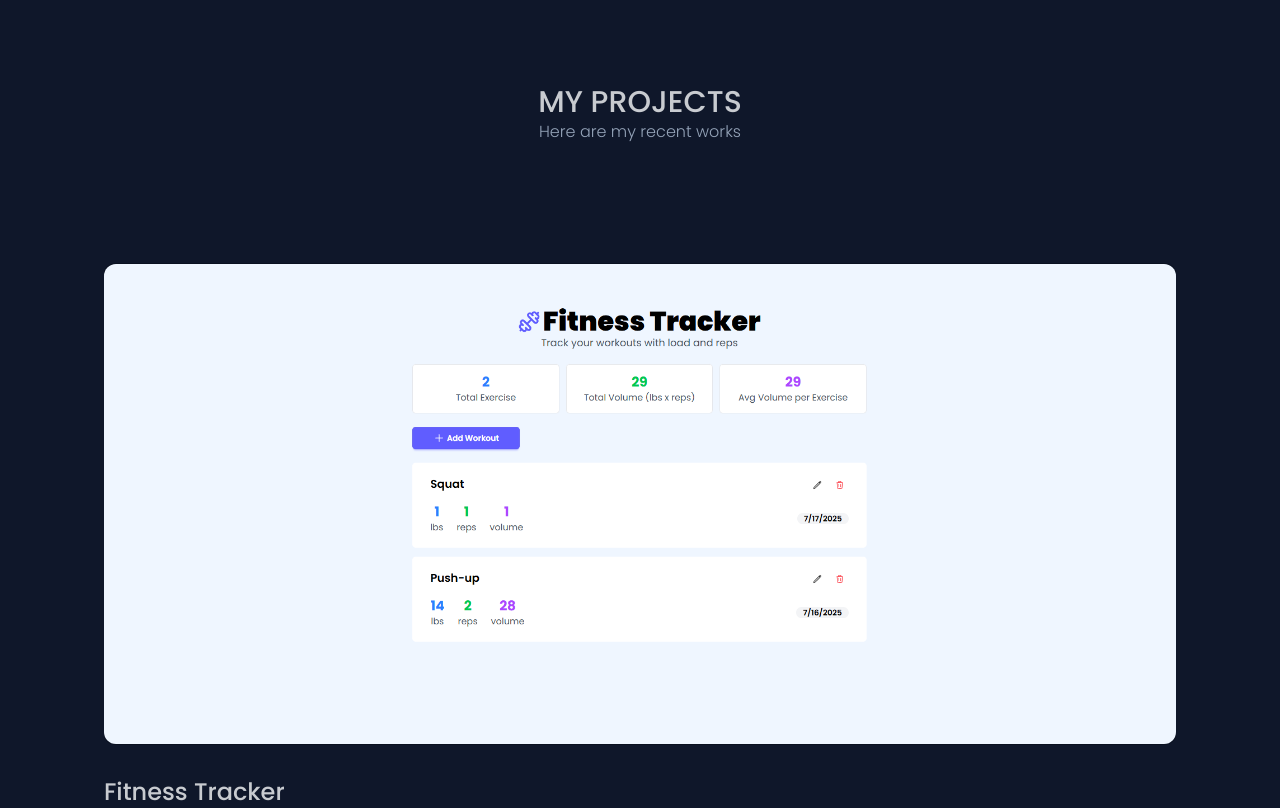
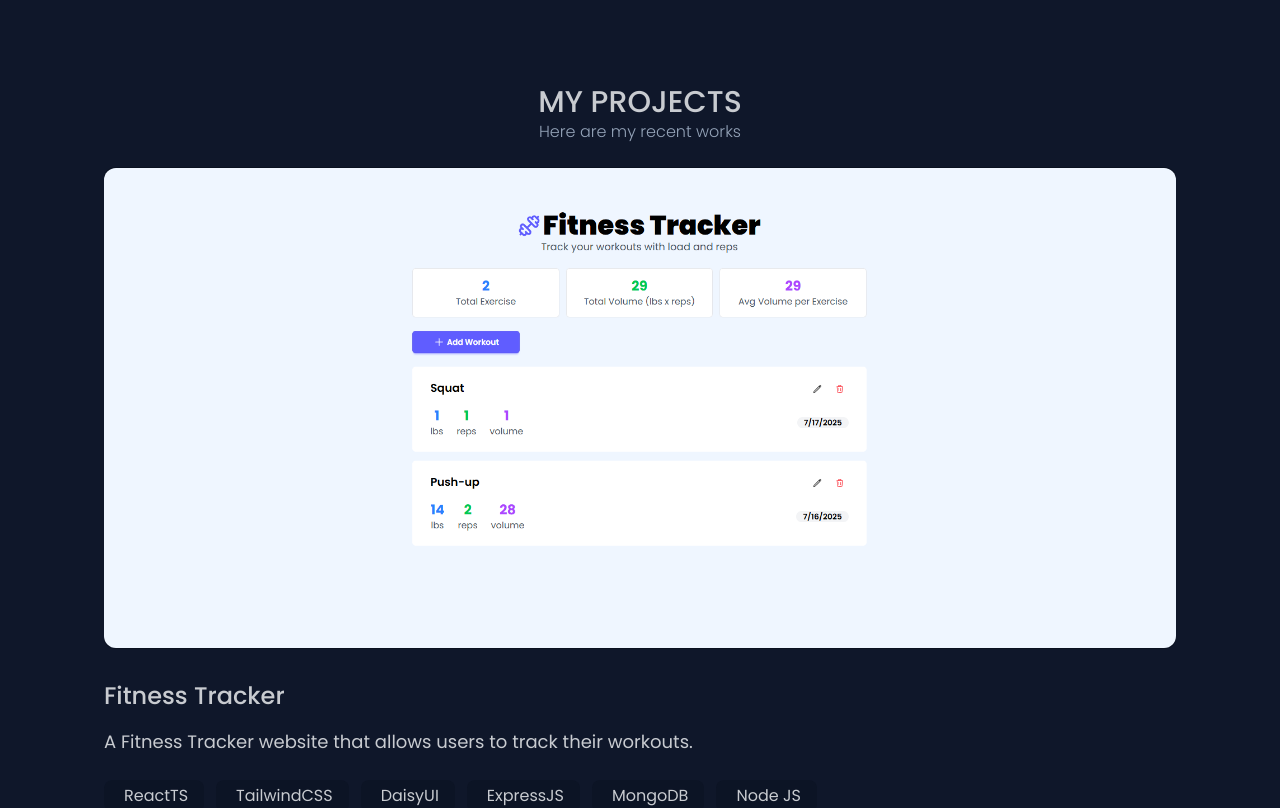
Before and after one commit to MarkMallari16/portfolio-website, a React (Vite) app: page / in a window 1280 px wide. Shown: the part 2600-3408 px from the top of the page. Built offline with nearby package versions, Linux system fonts and the light colour scheme.

Commit message:
fix: Resposniveness

```diff
--- a/src/components/Hero.jsx
+++ b/src/components/Hero.jsx
@@ -21,7 +21,7 @@ function Hero({ projectsRef }) {
         }
     }
     return (
-        <div className='ms-8  lg:ms-0 min-h-screen flex justify-between items-center lg:px-0'>
+        <div className='ms-8 min-h-screen lg:ms-0  flex justify-between items-center lg:px-0'>
             <motion.div
                 initial={{ x: -20, opacity: 0 }}
                 whileInView={{ x: 0, opacity: 1 }}
@@ -46,7 +46,7 @@ function Hero({ projectsRef }) {
                 </motion.div> */}
 
                 <div>
-                    <h1 className='text-6xl md:text-5xl lg:text-5xl font-black w-full'>Hello, I'm Mark👋🏻
+                    <h1 className='text-5xl md:text-5xl lg:text-5xl font-black w-full'>Hello, I'm Mark👋🏻
                     </h1>
                     <div className='mt-2 h-1 w-28 bg-secondary'>
 
--- a/src/components/Projects.jsx
+++ b/src/components/Projects.jsx
@@ -51,7 +51,7 @@ function Projects() {
     return (
         <div className='min-h-screen overflow-hidden pt-24 lg:pt-0'>
             <div className='text-medium uppercase text-center text-3xl font-medium pt-10'>My Projects</div>
-            <p className='text-center text-slate-400 font-light pb-12'>Here are my recent works</p>
+            <p className='text-center text-slate-400 font-light'>Here are my recent works</p>
             <div className='px-4 lg:px-0'>
                 {sliceProjects.map((project, id) => (
                     <motion.div key={id} initial="hidden" whileInView="visible" transition={{ duration: 0.5 }} viewport={{ once: true, amount: 0.3 }} variants={fadeScaleVariants} >
@@ -76,7 +76,6 @@ function Projects() {
                             <svg xmlns="http://www.w3.org/2000/svg" viewBox="0 0 24 24" fill="currentColor" className="size-4">
                                 <path fillRule="evenodd" d="M11.47 7.72a.75.75 0 0 1 1.06 0l7.5 7.5a.75.75 0 1 1-1.06 1.06L12 9.31l-6.97 6.97a.75.75 0 0 1-1.06-1.06l7.5-7.5Z" clipRule="evenodd" />
                             </svg>
-
                         </motion.span>
                     </button>
                 </div>
--- a/src/components/SingleProject.jsx
+++ b/src/components/SingleProject.jsx
@@ -19,7 +19,7 @@ function SingeProject({
     }, [picture]);
 
     return (
-        <div className='pt-12 pb-16 lg:pb-16 my-6'>
+        <div className='pb-10 lg:pb-16 my-6'>
             {!isLoaded && (
                 <div className='h-80 rounded-xl skeleton animate-pulse'></div>
             )}
--- a/src/components/Theme.jsx
+++ b/src/components/Theme.jsx
@@ -14,8 +14,8 @@ function Theme() {
                         animate={{ opacity: 1, scale: 1 }}
                         exit={{ opacity: 0, scale: 0.9 }}
                         transition={{ duration: 0.5 }}
-                    >
-                        <svg xmlns="http://www.w3.org/2000/svg" viewBox="0 0 24 24" fill="currentColor" className="size-10 lg:size-6 cursor-pointer" onClick={toggleTheme}>
+                        onClick={toggleTheme}>
+                        <svg xmlns="http://www.w3.org/2000/svg" viewBox="0 0 24 24" fill="currentColor" className="size-10 lg:size-6 cursor-pointer">
                             <path fillRule="evenodd" d="M9.528 1.718a.75.75 0 0 1 .152.819A8.97 8.97 0 0 0 9 6a9 9 0 0 0 9 9 8.97 8.97 0 0 0 3.463-.69.75.75 0 0 1 .981.98 10.503 10.503 0 0 1-9.694 6.46c-5.799 0-10.5-4.7-10.5-10.5 0-4.368 2.667-8.112 6.46-9.694a.75.75 0 0 1 .818.162Z" clipRule="evenodd" />
                         </svg>
                     </motion.button>
@@ -24,9 +24,9 @@ function Theme() {
                         initial={{ opacity: 0, scale: 0.9 }}
                         animate={{ opacity: 1, scale: 1 }}
                         exit={{ opacity: 0, scale: 0.9 }}
-                        transition={{ duration: 0.5 }}>
+                        transition={{ duration: 0.5 }} onClick={toggleTheme}>
 
-                        <svg xmlns="http://www.w3.org/2000/svg" viewBox="0 0 24 24" fill="currentColor" className="size-10 lg:size-6 cursor-pointer" onClick={toggleTheme}>
+                        <svg xmlns="http://www.w3.org/2000/svg" viewBox="0 0 24 24" fill="currentColor" className="size-10 lg:size-6 cursor-pointer">
                             <path d="M12 2.25a.75.75 0 0 1 .75.75v2.25a.75.75 0 0 1-1.5 0V3a.75.75 0 0 1 .75-.75ZM7.5 12a4.5 4.5 0 1 1 9 0 4.5 4.5 0 0 1-9 0ZM18.894 6.166a.75.75 0 0 0-1.06-1.06l-1.591 1.59a.75.75 0 1 0 1.06 1.061l1.591-1.59ZM21.75 12a.75.75 0 0 1-.75.75h-2.25a.75.75 0 0 1 0-1.5H21a.75.75 0 0 1 .75.75ZM17.834 18.894a.75.75 0 0 0 1.06-1.06l-1.59-1.591a.75.75 0 1 0-1.061 1.06l1.59 1.591ZM12 18a.75.75 0 0 1 .75.75V21a.75.75 0 0 1-1.5 0v-2.25A.75.75 0 0 1 12 18ZM7.758 17.303a.75.75 0 0 0-1.061-1.06l-1.591 1.59a.75.75 0 0 0 1.06 1.061l1.591-1.59ZM6 12a.75.75 0 0 1-.75.75H3a.75.75 0 0 1 0-1.5h2.25A.75.75 0 0 1 6 12ZM6.697 7.757a.75.75 0 0 0 1.06-1.06l-1.59-1.591a.75.75 0 0 0-1.061 1.06l1.59 1.591Z" />
                         </svg>
 
```
